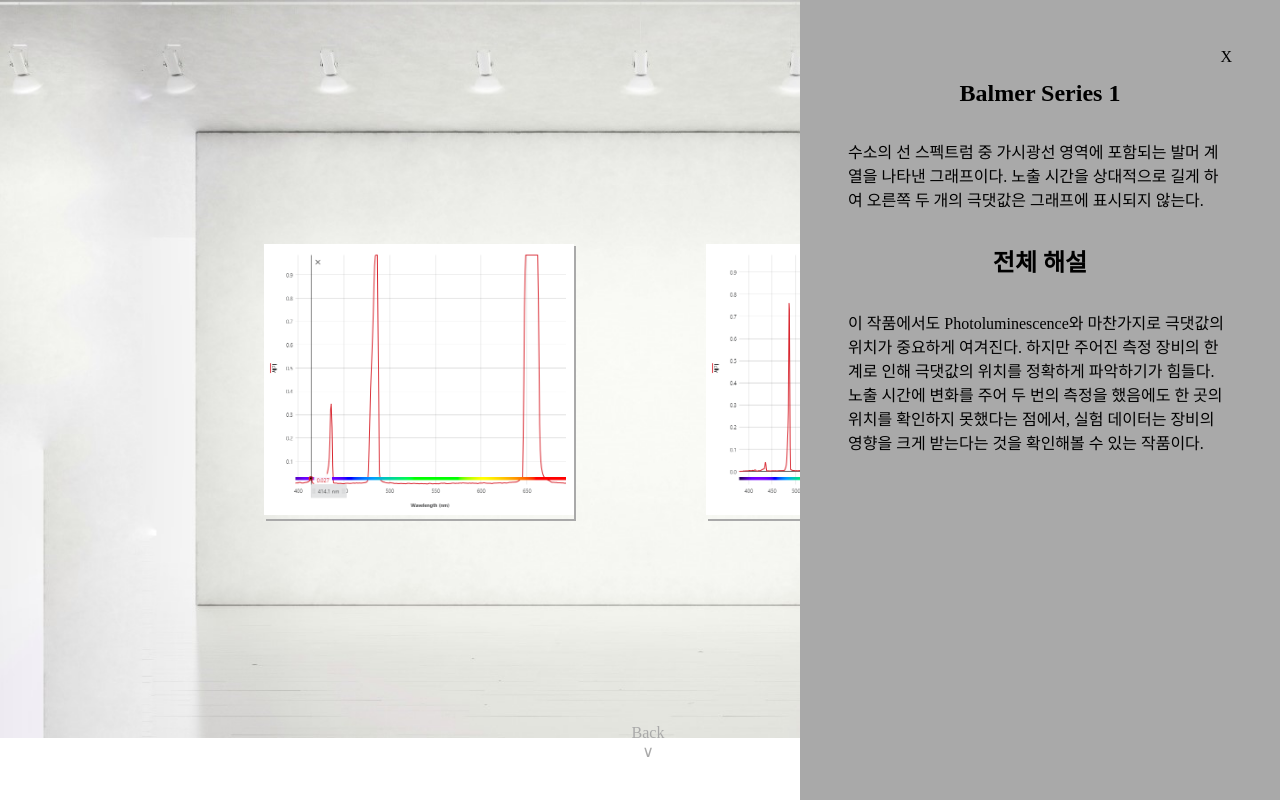
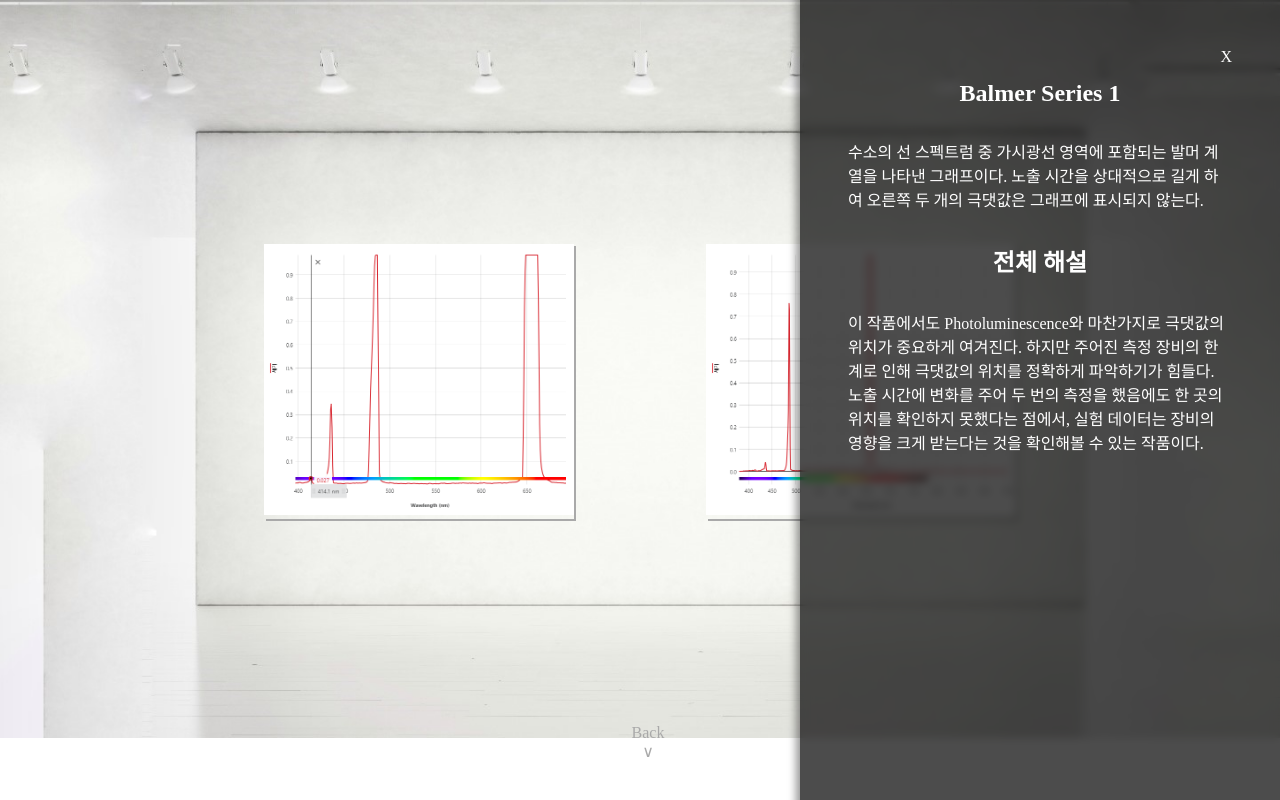
Before and after one commit to stardust831/sciencevisualisation, a plain HTML site: page room3.html in a window 1280 px wide. Both pictures are taken after a click on the link 418 px from the left and 381 px from the top of the page. Drawn offline with Linux system fonts and the light colour scheme.

Commit message:
해설 창 예쁘게 하기

```diff
--- /dev/null
+++ b/room1.css
@@ -0,0 +1,61 @@
+html {
+    font-size: 16px;
+}
+body {
+    background-image: url("./src/KakaoTalk_20220606_004046370.jpg");
+    background-size: contain;
+    background-repeat: no-repeat;
+    height: auto;
+}
+.img-container {
+    display: flex;
+    justify-content: space-around;
+    align-items: center;
+    flex-wrap: wrap;
+    width: 70%;
+    margin: 13% auto;
+}
+a {
+    width: 40%;
+    box-shadow: 2px 2px darkgray;
+    margin: 4px auto;
+}
+img {
+    width: 100%;
+}
+.exp {
+    display: block;
+    padding: 3rem;
+    width: 30%;
+    height: 100%;
+    position: fixed;
+    right: -100%;
+    transition: right 0.4s ease-out;
+    top: 0;
+    background-color: rgba(0,0,0,0.7);
+    color: white;
+    box-shadow: 0 0 8px 4px rgba(0,0,0,0.4);
+    backdrop-filter: blur(4px);
+}
+.exp h2 {
+    text-align: center;
+    margin: 2rem auto;
+}
+.exp .x {
+    float: right;
+}
+#back {
+    color: darkgray;
+    text-align: center;
+    position: fixed;
+    width: 100%;
+    top: 90%;
+    box-shadow: none;
+    text-decoration: none;
+}
+#back p {
+    margin: 0;
+}
+#back:hover {
+    color: black;
+}
--- a/room2.css
+++ b/room2.css
@@ -24,14 +24,18 @@ img {
     width: 100%;
 }
 .exp {
-    display: none;
+    display: block;
     padding: 3rem;
     width: 30%;
     height: 100%;
     position: fixed;
-    right: 0;
+    right: -100%;
+    transition: right 0.4s ease-out;
     top: 0;
-    background-color: darkgray;
+    background-color: rgba(0,0,0,0.7);
+    color: white;
+    box-shadow: 0 0 8px 4px rgba(0,0,0,0.4);
+    backdrop-filter: blur(4px);
 }
 .exp h2 {
     text-align: center;
--- a/room3.css
+++ b/room3.css
@@ -24,14 +24,18 @@ img {
     width: 100%;
 }
 .exp {
-    display: none;
+    display: block;
     padding: 3rem;
     width: 30%;
     height: 100%;
     position: fixed;
-    right: 0;
+    right: -100%;
+    transition: right 0.4s ease-out;
     top: 0;
-    background-color: darkgray;
+    background-color: rgba(0,0,0,0.7);
+    color: white;
+    box-shadow: 0 0 8px 4px rgba(0,0,0,0.4);
+    backdrop-filter: blur(4px);
 }
 .exp h2 {
     text-align: center;
--- a/room3.js
+++ b/room3.js
@@ -1,22 +1,22 @@
 const show1 = () => {
-    document.getElementById("show1").style.display = 'block'
-    document.getElementById("show2").style.display = "none";
-    document.getElementById("show3").style.display = "none";
-    document.getElementById("show4").style.display = "none";
+    document.getElementById("show1").style.right = "0%";
+    document.getElementById("show2").style.right = "-100%";
+    document.getElementById("show3").style.right = "-100%";
+    document.getElementById("show4").style.right = "-100%";
 }
 const show2 = () => {
-    document.getElementById("show2").style.display = 'block'
-    document.getElementById("show1").style.display = "none";
-    document.getElementById("show3").style.display = "none";
-    document.getElementById("show4").style.display = "none";
+    document.getElementById("show2").style.right = "0%";
+    document.getElementById("show1").style.right = "-100%";
+    document.getElementById("show3").style.right = "-100%";
+    document.getElementById("show4").style.right = "-100%";
 }
 document.getElementById("1").onclick = show1;
 document.getElementById("2").onclick = show2;
 const close1 = () => {
-    document.getElementById("show1").style.display = "none";
+    document.getElementById("show1").style.right = "-100%";
 }
 const close2 = () => {
-    document.getElementById("show2").style.display = "none";
+    document.getElementById("show2").style.right = "-100%";
 }
 document.getElementById("x1").onclick = close1;
 document.getElementById("x2").onclick = close2;
```
Also changed, not shown: room1.js (+20 -20 lines).
